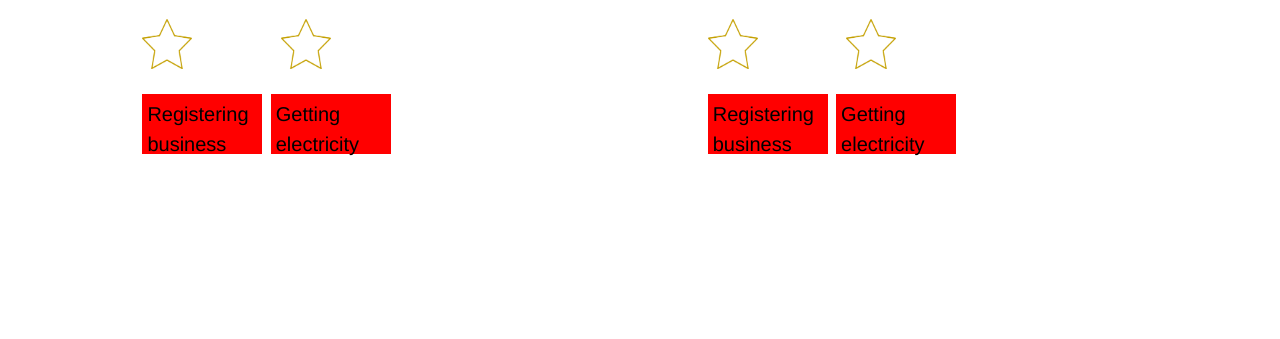
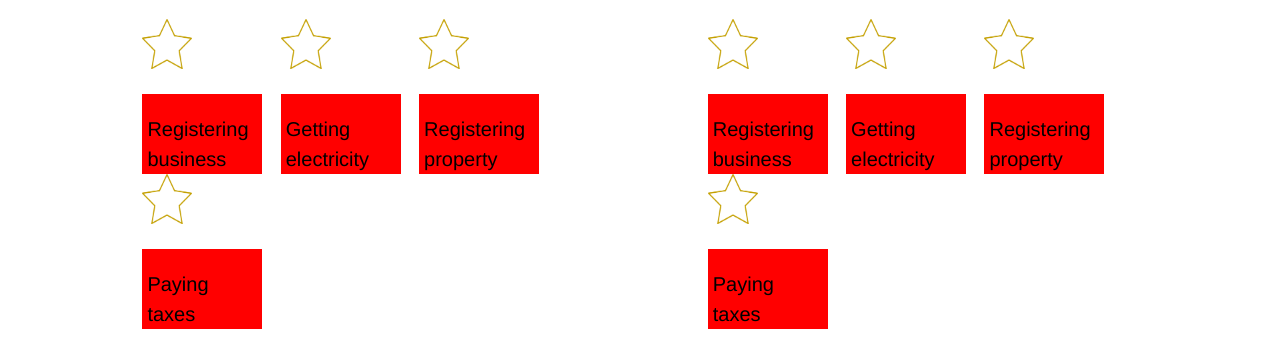
Before and after one commit to yiqins/final-project-Apr.30, a plain HTML site: page index.html in a window 1280 px wide. Shown: the part 483-822 px from the top of the page. Before the commit the page ends 800 px from the top, so only its background shows below. Drawn offline with Linux system fonts and the light colour scheme.

Commit message:
updated on thursday

```diff
--- a/css/styles.css
+++ b/css/styles.css
@@ -16,8 +16,7 @@
 	padding: 10px;
 	box-shadow: 0 0 6px #ccc;
 	font-size: 12px;
-/*	border: 1px solid #ccc;
-*/	line-height: 16px;
+	line-height: 16px;
 	display: inline-block;
 	vertical-align: top;
 	background-image: url(../imgs/banner-final.png);
@@ -73,8 +72,7 @@ h1{
 	color: black;
 }
 
-#star1, #star2, #star3, #star4{
-	display: inline-block;
+#star1, #star2, #star3, #star4, #star5, #star6, #star7, #star8{
 	width: 50px;
 	height:50px;
 	margin-right: 80px;
@@ -82,11 +80,15 @@ h1{
 
 }
 
-.procedure{
+.label{
 	background-color: red;
 	width: 120px;
-	height: 60px;
-	display: inline-block;
+	height: 80px;
 	font-size: 20px;
 	padding: 5px;
+	padding-top: 20px;
 }
+
+.procedure{
+	display: inline-block;
+}
--- a/index.html
+++ b/index.html
@@ -26,13 +26,21 @@
 				<div class="calendar" id="calendarChina"> 0 </div>
 				<div class="cost" id="costChina">￥0</div>
 				<div class="axis" id="axisChina">
-					<div class="stars" >
+					<div class="procedure" >
 						<img id="star1" src="imgs/star-before.png"/>
+						<div class="label">Registering business</div>
+					</div>
+					<div class="procedure">
 						<img id="star2" src="imgs/star-before.png"/>
+						<div class="label">Getting electricity</div>
 					</div>
-					<div class="labels">
-						<div class="procedure">Registering business</div>
-						<div class="procedure">Getting electricity</div>
+					<div class="procedure">
+						<img id="star3" src="imgs/star-before.png"/>
+						<div class="label">Registering property</div>
+					</div>
+					<div class="procedure">
+						<img id="star4" src="imgs/star-before.png"/>
+						<div class="label">Paying taxes</div>
 					</div>
 				</div>
 			</div>
@@ -41,14 +49,23 @@
 				<div class="calendar" id="calendarUS"> 0 </div>
 				<div class="cost" id="costUS">$0</div>
 				<div class="axis" id="axisUS">
-					<div class="stars" >
-						<img id="star3" src="imgs/star-before.png"/>
-						<img id="star4" src="imgs/star-before.png"/>
+					<div class="procedure" >
+						<img id="star5" src="imgs/star-before.png"/>
+						<div class="label">Registering business</div>
 					</div>
-					<div class="labels">
-						<div class="procedure">Registering business</div>
-						<div class="procedure">Getting electricity</div>
+					<div class="procedure">
+						<img id="star6" src="imgs/star-before.png"/>
+						<div class="label">Getting electricity</div>
 					</div>
+					<div class="procedure">
+						<img id="star7" src="imgs/star-before.png"/>
+						<div class="label">Registering property</div>
+					</div>
+					<div class="procedure">
+						<img id="star8" src="imgs/star-before.png"/>
+						<div class="label">Paying taxes</div>
+					</div>
+				</div>
 			</div>
 		</div>
 	</div>
```
